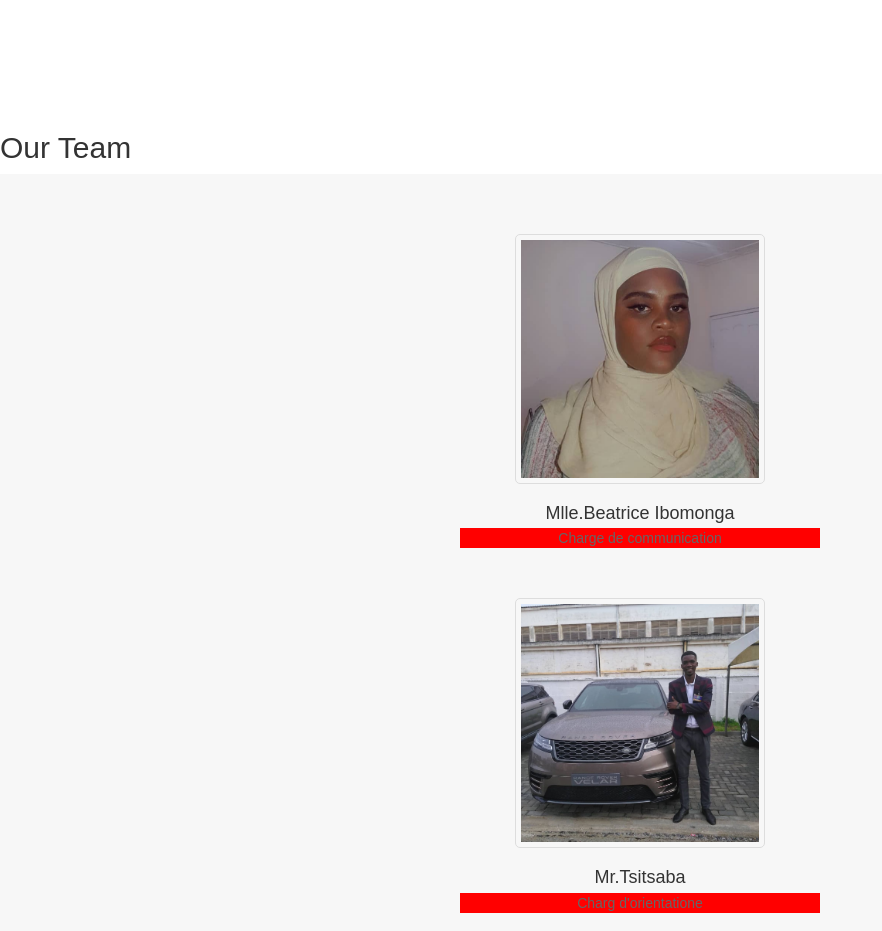
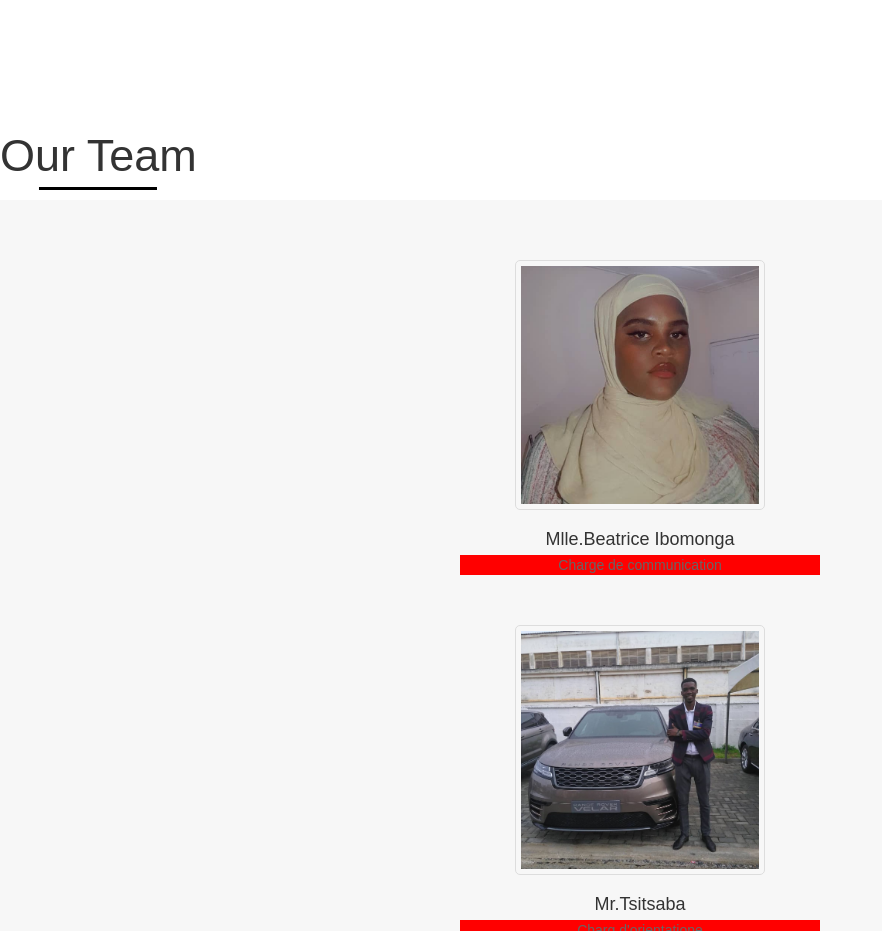
Before and after one commit to CONFINERIE/agence, a plain HTML site: page index.html in a window 1280 px wide. Shown: the part 5280-6211 px from the top of the page, without its empty margins (0-882 px from the left). Drawn offline with Linux system fonts and the light colour scheme.

Commit message:
Update index.html

```diff
--- a/index.html
+++ b/index.html
@@ -108,6 +108,26 @@ function hideURLbar(){ window.scrollTo(0,1); } </script>
 
 
 <style>
+
+#team h2 {
+    font-size: 2.5em;
+    margin-bottom: 20px;
+    position: relative;
+    display: inline-block;
+}
+
+#team h2::after {
+    content: "";
+    width: 60%;
+    height: 3px;
+    background-color: #000;
+    position: absolute;
+    bottom: -10px;
+    left: 50%;
+    transform: translateX(-50%);
+}
+
+
 
 .close-btn {
     display: none;
```
